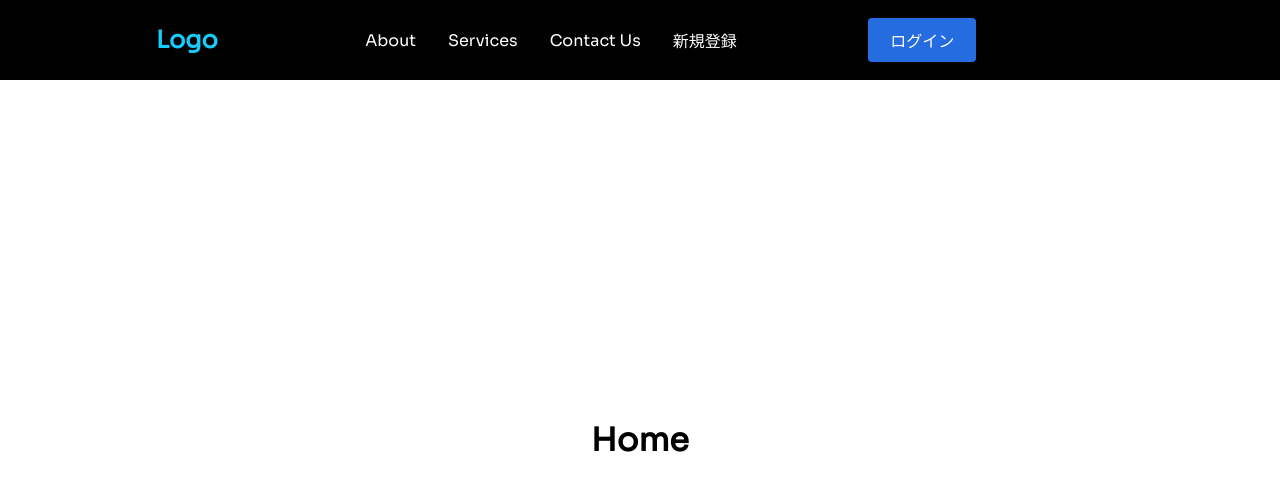
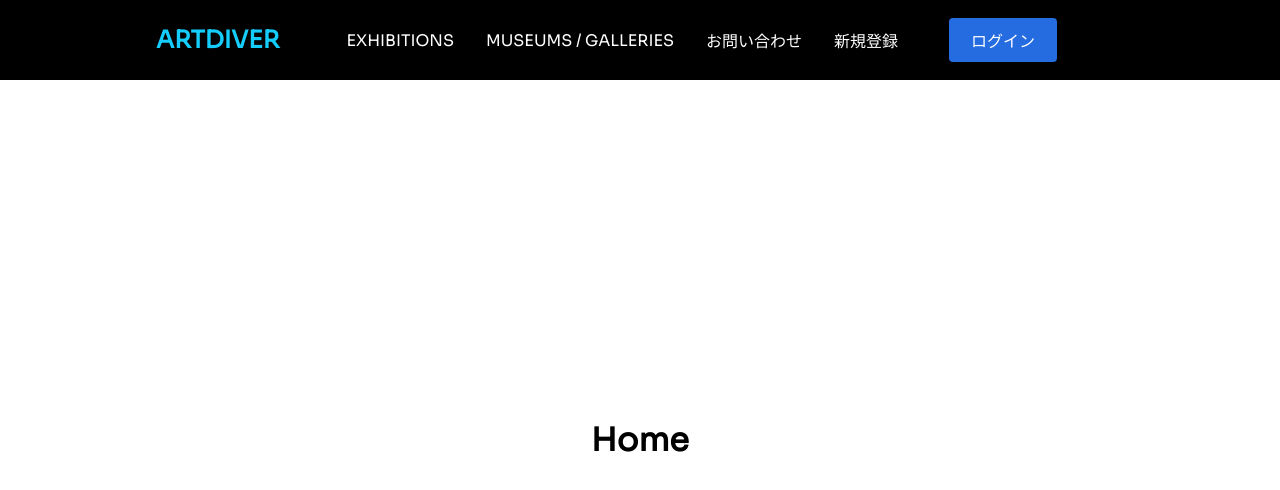
Before and after one commit to watanabehideki/ArtDiver_frontend, a React (Create React App) app: page / in a window 1280 px wide. Shown: the top 490 px of the page. Built offline with nearby package versions, Linux system fonts and the light colour scheme.

Commit message:
NavLink名変更

```diff
--- a/src/components/Navbar/index.js
+++ b/src/components/Navbar/index.js
@@ -21,19 +21,19 @@ const Navbar = () => {
     <>
       <Nav>
         <NavLink to='/'>
-          <h1>Logo</h1>
+          <h1>ARTDIVER</h1>
         </NavLink>
         <Bars />
         <NavMenu>
-          <NavLink to='/about' activeStyle>
-            About
+          <NavLink to='/exhibitions' activeStyle>
+            EXHIBITIONS
           </NavLink>
-          <NavLink to='/services' activeStyle>
-            Services
+          <NavLink to='/museums-galleries' activeStyle>
+            MUSEUMS / GALLERIES
           </NavLink>
 
-          <NavLink to='/contact-us' activeStyle>
-            Contact Us
+          <NavLink to='/contact' activeStyle>
+            お問い合わせ
           </NavLink>
           {!currentUser &&
           <>
```
Also changed, not shown: 1 other file (tests, documents, lock files or other folders).
